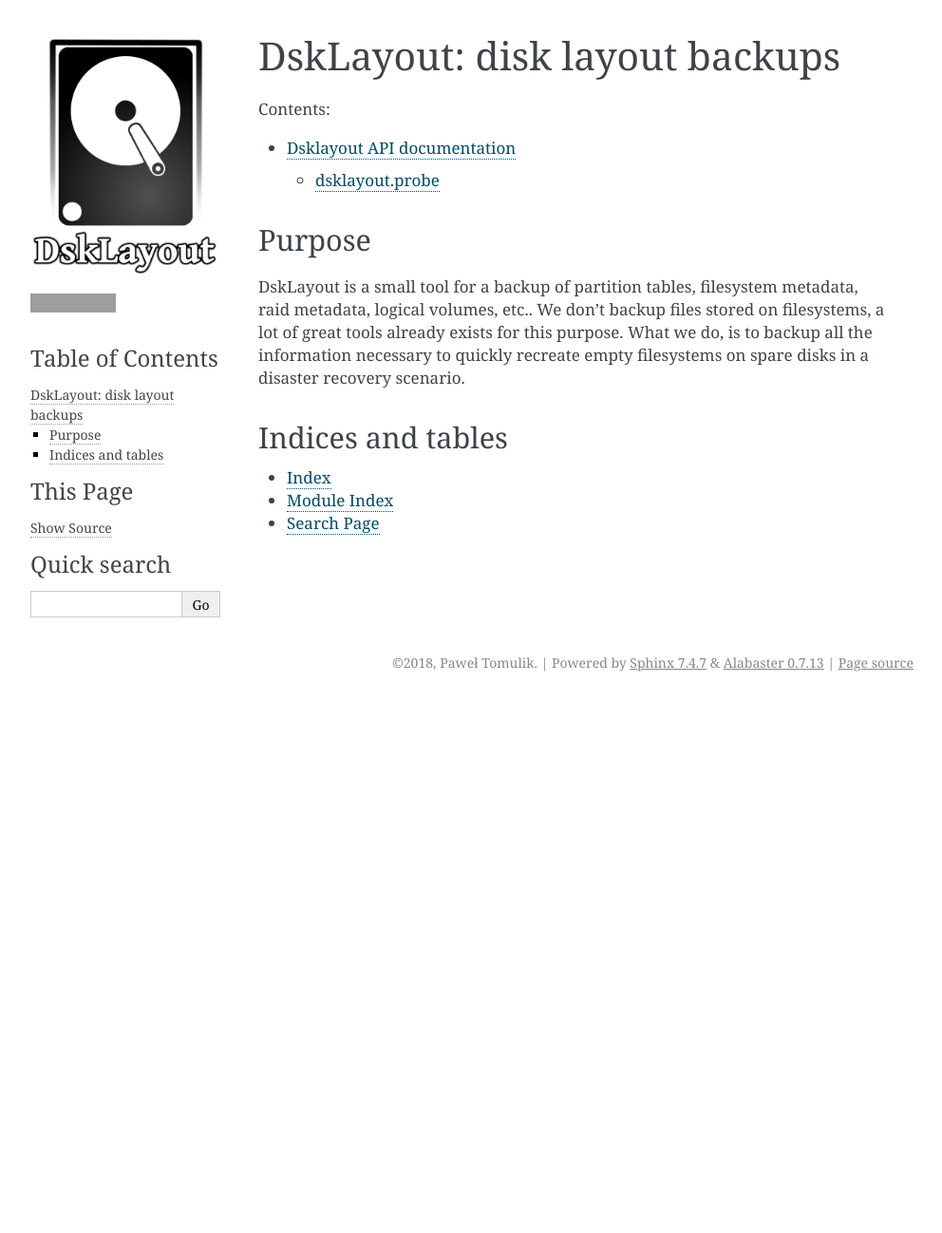
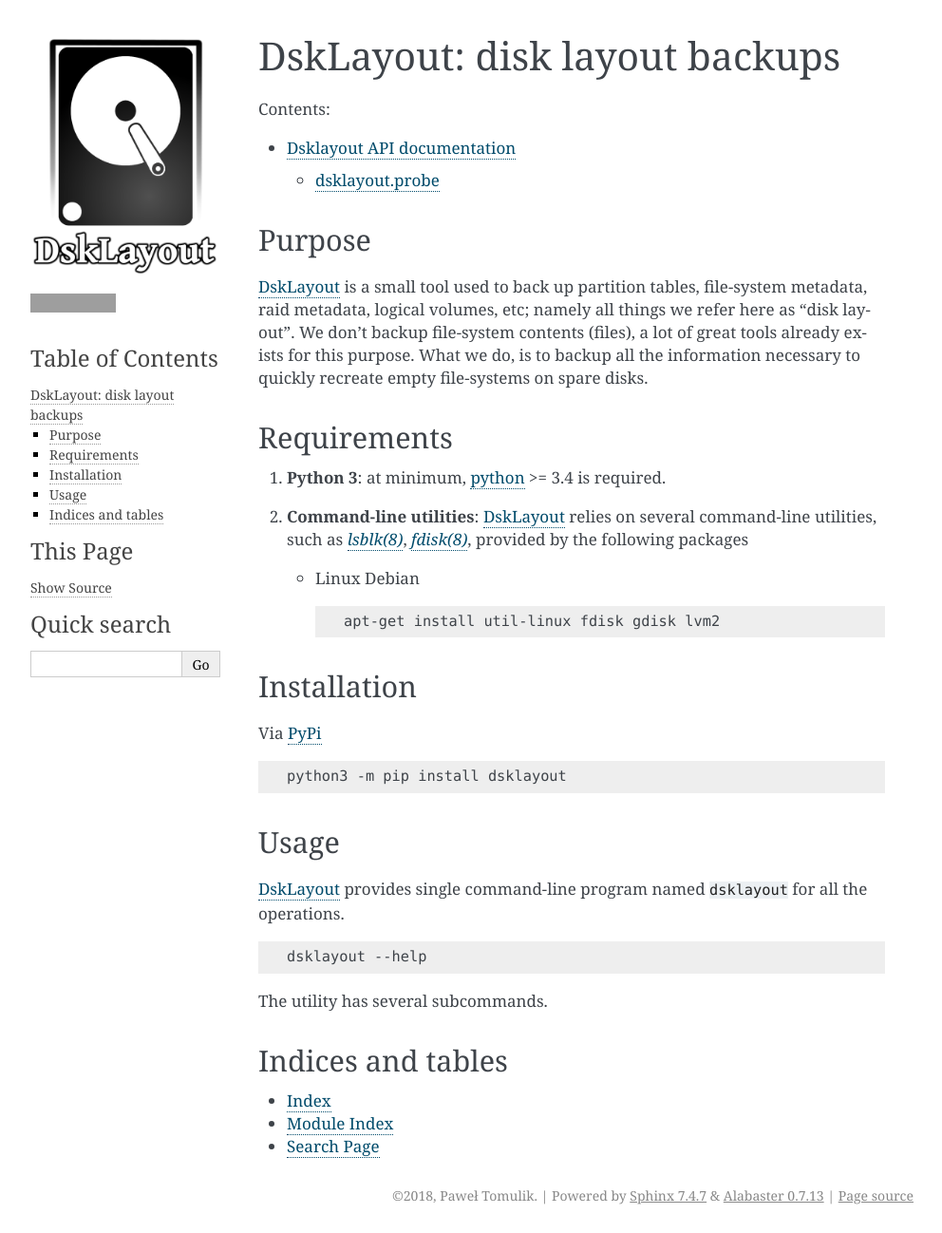
Before and after one commit to ptomulik/dsklayout, a Sphinx documentation site: the page built from doc/index.rst, in a window 1280 px wide. Shown: the whole page at 95% size, without its empty margins (148-1140 px from the left). Built offline with Sphinx 7.4.7, drawn with Linux system fonts in a browser that asks for light colours; before the commit the page ends 900 px from its top, so only the background shows below that; grey boxes are pictures that could not be loaded.

Commit message:
2018.05.21 14:43

```diff
--- a/README_DEVEL.rst
+++ b/README_DEVEL.rst
@@ -63,6 +63,8 @@
 
     python3 -m pipenv run make html
 
+The generated documentation is written to ``build/doc/html``.
+
 LICENSE
 -------
 
--- /dev/null
+++ b/doc/_static/custom.css
@@ -0,0 +1,3 @@
+div.body > .section p {
+  text-align: justify;
+}
--- a/doc/conf.py
+++ b/doc/conf.py
@@ -192,3 +192,6 @@
 
 # If true, `todo` and `todoList` produce output, else they produce nothing.
 todo_include_todos = True
+
+# P. Tomulik: customizations
+manpages_url = 'https://manpages.debian.org/{path}'
--- a/doc/index.rst
+++ b/doc/index.rst
@@ -15,12 +15,47 @@
 Purpose
 =======
 
-DskLayout is a small tool for a backup of partition tables, filesystem
-metadata, raid metadata, logical volumes, etc.. We don't backup files stored on
-filesystems, a lot of great tools already exists for this purpose. What we do,
-is to backup all the information necessary to quickly recreate empty
-filesystems on spare disks in a disaster recovery scenario.
+DskLayout_ is a small tool used to back up partition tables, file-system
+metadata, raid metadata, logical volumes, etc; namely all things we refer
+here as "disk layout". We don't backup file-system contents (files), a lot of
+great tools already exists for this purpose. What we do, is to backup all the
+information necessary to quickly recreate empty file-systems on spare disks.
 
+Requirements
+============
+
+#. **Python 3**: at minimum, python_ >= 3.4 is required.
+
+#. **Command-line utilities**: DskLayout_ relies on several command-line
+   utilities, such as :manpage:`lsblk(8)`, :manpage:`fdisk(8)`, provided by the
+   following packages
+
+   * Linux Debian
+
+     .. code-block:: shell
+
+        apt-get install util-linux fdisk gdisk lvm2
+
+Installation
+============
+
+Via PyPi_
+
+.. code-block:: shell
+
+    python3 -m pip install dsklayout
+
+Usage
+=====
+
+DskLayout_ provides single command-line program named ``dsklayout`` for all the
+operations.
+
+.. code-block:: shell
+
+    dsklayout --help
+
+The utility has several subcommands.
 
 Indices and tables
 ==================
@@ -28,3 +63,7 @@
 * :ref:`genindex`
 * :ref:`modindex`
 * :ref:`search`
+
+.. _DskLayout: https://github.com/ptomulik/dsklayout
+.. _PyPi: https://pypi.org
+.. _python: https://python.org
```
Also changed, not shown: doc/_static/dsklayout.png, 2 other files.
